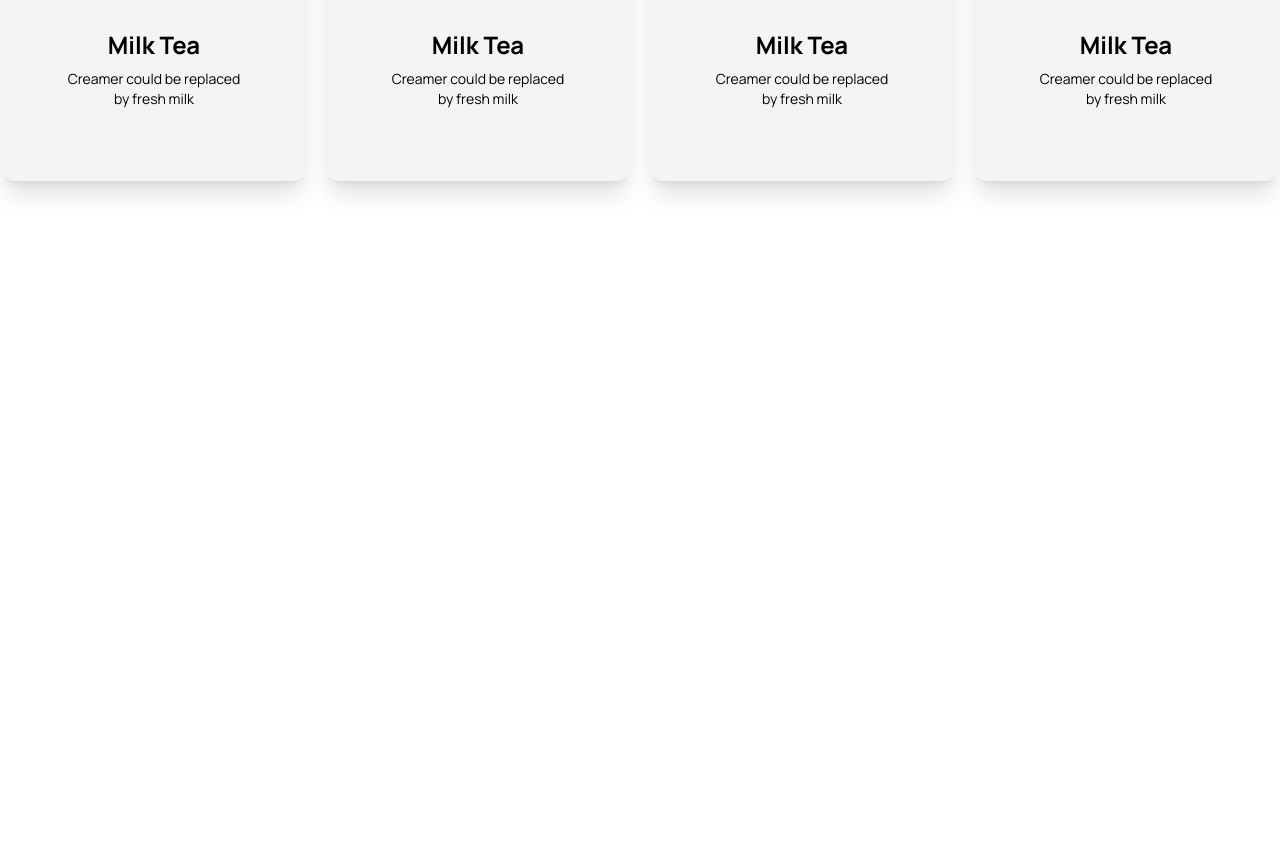
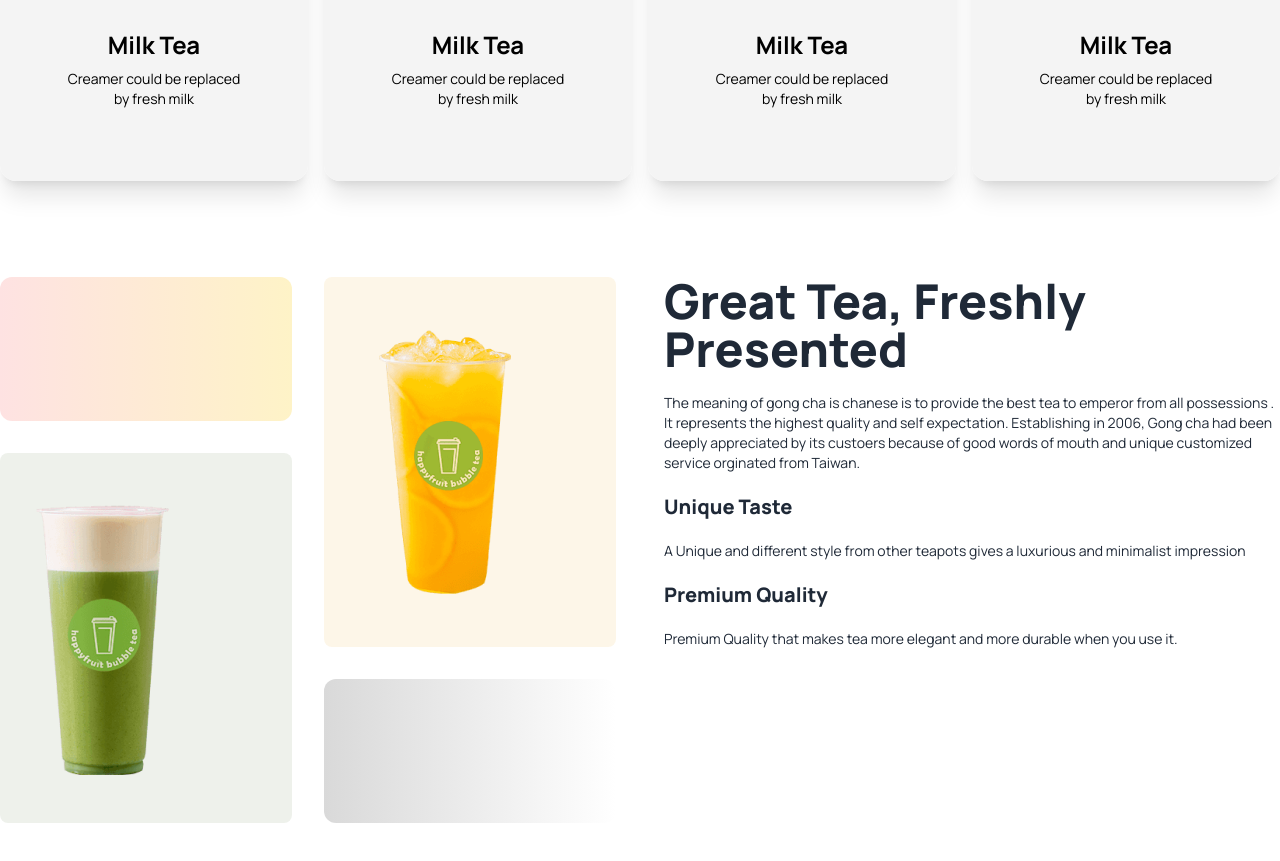
Before and after one commit to Kamrujjaman-Rabin/Tea-House-with-daisyUI, a plain HTML site: page index.html in a window 1280 px wide. Shown: the part 1300-2161 px from the top of the page. Before the commit the page ends 1577 px from the top, so only its background shows below. Drawn offline with nearby package versions, Linux system fonts and the light colour scheme.

Commit message:
created grid layout with gradient

```diff
--- a/index.html
+++ b/index.html
@@ -109,6 +109,29 @@
                   </div>
             </div>
         </section>
+        <!-- great tea fresh tea section -->
+            <section class="my-24 flex gap-12 flex-col lg:flex-row">
+                <div class="grid gap-8 grid-cols-1 md:grid-cols-2 flex-1">
+                    <div class="rounded-xl h-36 bg-gradient-to-r from-red-100 to-amber-100"></div>
+                    <div class="row-span-2 bg-[#E6A6231A] rounded-lg px-8 py-12 flex items-center">
+                        <img src="./images/fresh-1.png" alt="">
+                    </div>
+                    <div class="row-span-2 bg-[#5776391A] rounded-lg px-8 py-12 flex items-center">
+                        <img src="./images/fresh-2.png" alt="">
+                    </div>
+                    <div class="rounded-xl h-36 bg-gradient-to-r from-[#D9D9D9] to-[#FFFFFF00]"></div>
+                </div>
+                <div class="space-y-5 flex-1">
+                    <h3 class="text-5xl font-extrabold">Great Tea, Freshly <br>Presented</h3>
+                    <p class="text-sm">
+                        The meaning of gong cha is chanese is to provide the best tea to emperor from all possessions . It represents the highest quality and self expectation. Establishing in 2006, Gong cha had been deeply appreciated by its custoers  because of good words of mouth and unique customized service orginated from Taiwan.
+                    </p>
+                    <h4 class="text-xl font-extrabold">Unique Taste</h4>
+                    <p class="text-sm">A Unique and different style from other teapots gives a luxurious and minimalist impression</p>
+                    <h4 class="text-xl font-extrabold mt-8">Premium Quality</h4>
+                    <p class="text-sm">Premium Quality that makes tea more elegant and more durable when you use it.</p>
+                </div>
+            </section>
     </main>
     <footer>
 
```
